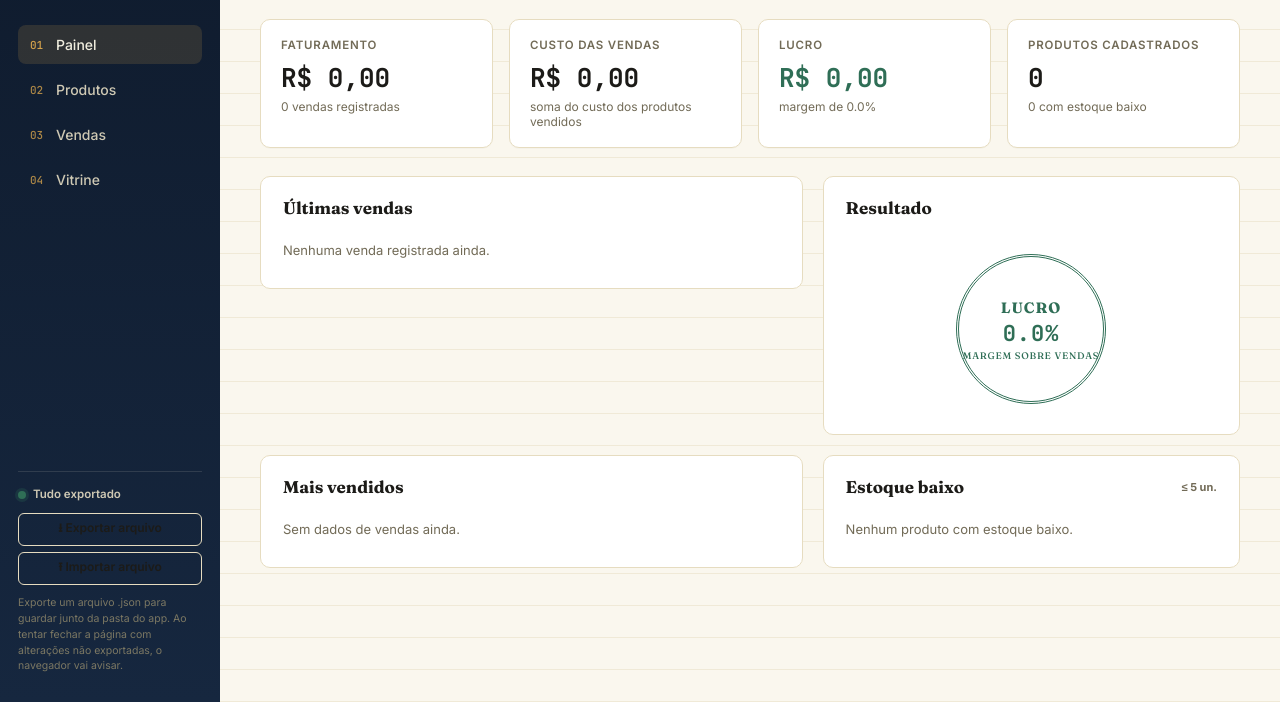
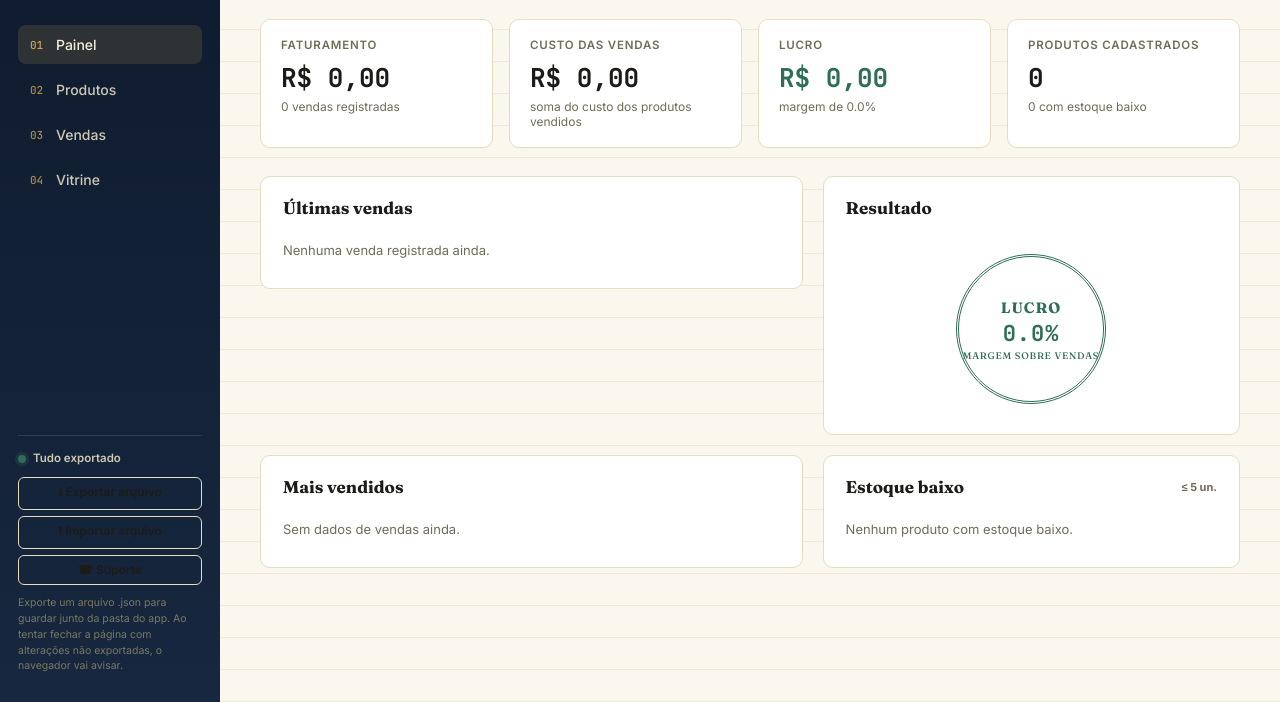
Before and after one commit to antonionettojudo-droid/meu-sistema-vendas, a website: page index.html in a window 1280 px wide. Shown: the part 98-800 px from the top of the page. Drawn offline with Linux system fonts and the light colour scheme.

Commit message:
Atualizar o index.html

```diff
--- a/index.html
+++ b/index.html
@@ -4,10 +4,9 @@
 <meta charset="UTF-8">
 <meta name="viewport" content="width=device-width, initial-scale=1.0">
 <title>Livro Caixa — Gestão da Loja</title>
-  <meta name="google-adsense-account" content="ca-pub-5340852916888803">
-  <script async src="https://pagead2.googlesyndication.com/pagead/js/adsbygoogle.js?client=ca-pub-5340852916888803"
-     crossorigin="anonymous"></script>
-  <meta name="google-site-verification" content="_c37AXNwiPq3pi7TdsyjvROEPJtZUAtMijGWM2kol0Y" />
+<meta name="google-adsense-account" content="ca-pub-5340852916888803">
+<script async src="https://pagead2.googlesyndication.com/pagead/js/adsbygoogle.js?client=ca-pub-5340852916888803" crossorigin="anonymous"></script>
+<meta name="google-site-verification" content="_c37AXNwiPq3pi7TdsyjvROEPJtZUAtMijGWM2kol0Y" />
 </head>
 <link rel="preconnect" href="https://fonts.googleapis.com">
 <link href="https://fonts.googleapis.com/css2?family=Fraunces:opsz,wght@9..144,500;9..144,600;9..144,700&family=Inter:wght@400;500;600;700&family=JetBrains+Mono:wght@400;500;700&display=swap" rel="stylesheet">
@@ -482,6 +481,7 @@
       <div class="data-actions">
         <button class="btn secondary small" id="btnExport">⭳ Exportar arquivo</button>
         <button class="btn secondary small" id="btnImport">⭱ Importar arquivo</button>
+        <a class="btn secondary small" id="btnSupport" href="https://support-lut742.onrender.com/" target="_blank" rel="noopener noreferrer" style="text-align:center;text-decoration:none;">☎ Suporte</a>
         <input type="file" id="fileImport" accept="application/json" style="display:none;">
       </div>
       <div class="data-note">Exporte um arquivo .json para guardar junto da pasta do app. Ao tentar fechar a página com alterações não exportadas, o navegador vai avisar.</div>
```
